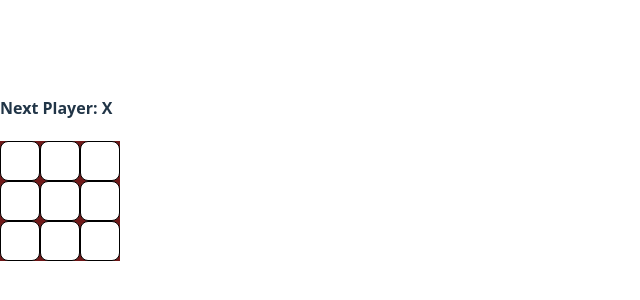
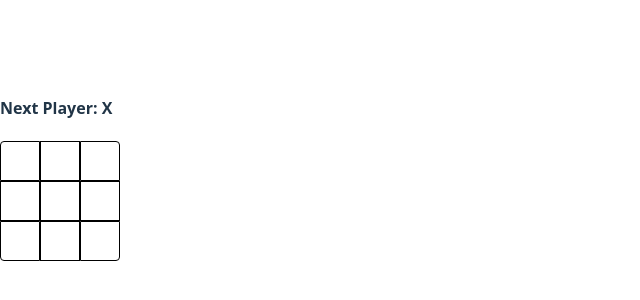
Before and after one commit to Imperator7/tictactoe-from-react-docs, a React (Vite) app: page / in a window 1280 px wide. Shown: the part 232-532 px from the top of the page, without its empty margins (0-640 px from the left). Built offline with nearby package versions, Linux system fonts and the light colour scheme.

Commit message:
feat: corner boxes by Index to make the box looks better

```diff
--- a/src/App.css
+++ b/src/App.css
@@ -10,7 +10,6 @@
 
 .board-row {
   display: flex;
-  background-color: #701919;
   width: fit-content;
   height: 40px;
   cursor: pointer;
--- a/src/components/Board.tsx
+++ b/src/components/Board.tsx
@@ -29,7 +29,6 @@ export default function Board({ turn, setTurn }: BoardProps) {
             return (
               <Square
                 key={`${boxIndex}`}
-                turn={turn}
                 setTurn={setTurn}
                 setMark={setMark}
                 mark={marks[boxIndex]}
--- a/src/components/Square.tsx
+++ b/src/components/Square.tsx
@@ -2,7 +2,6 @@ import type { Dispatch, SetStateAction } from 'react'
 import { type MarkType, type PlayerTurn } from '../types/board.type'
 
 type SquareProps = {
-  turn: PlayerTurn
   mark: MarkType
   setTurn: Dispatch<SetStateAction<PlayerTurn>>
   setMark: (index: number) => boolean
@@ -10,7 +9,6 @@ type SquareProps = {
 }
 
 export default function Square({
-  turn,
   setTurn,
   mark,
   setMark,
@@ -18,12 +16,28 @@ export default function Square({
 }: SquareProps) {
   const handleSquareClick = () => {
     const res: boolean = setMark(boxIndex)
+
     if (!res) return
-    setTurn(turn === 'X' ? 'O' : 'X')
+    setTurn((prev) => (prev === 'X' ? 'O' : 'X'))
   }
 
+  const cornerByIndex = (index: number): string => {
+    const borderRadius = 4
+    if (index === 0) return `${borderRadius}px 0 0 0`
+    if (index === 2) return `0 ${borderRadius}px 0 0`
+    if (index === 6) return `0 0 0 ${borderRadius}px`
+    if (index === 8) return `0 0 ${borderRadius}px 0`
+
+    return '0px'
+  }
   return (
-    <button className="square" onClick={handleSquareClick}>
+    <button
+      className="square"
+      onClick={handleSquareClick}
+      style={{
+        borderRadius: cornerByIndex(boxIndex),
+      }}
+    >
       {mark}
     </button>
   )
```
